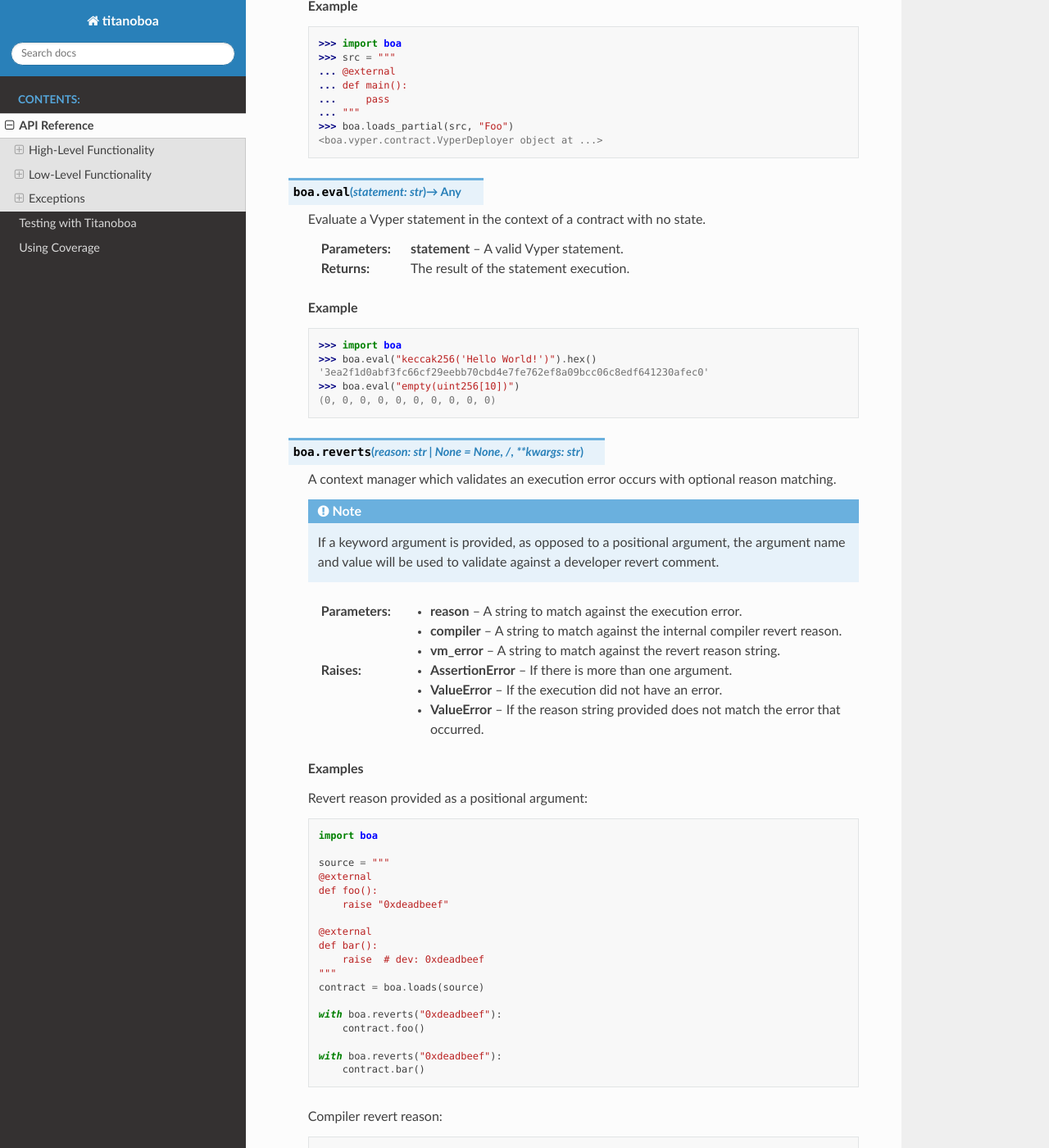
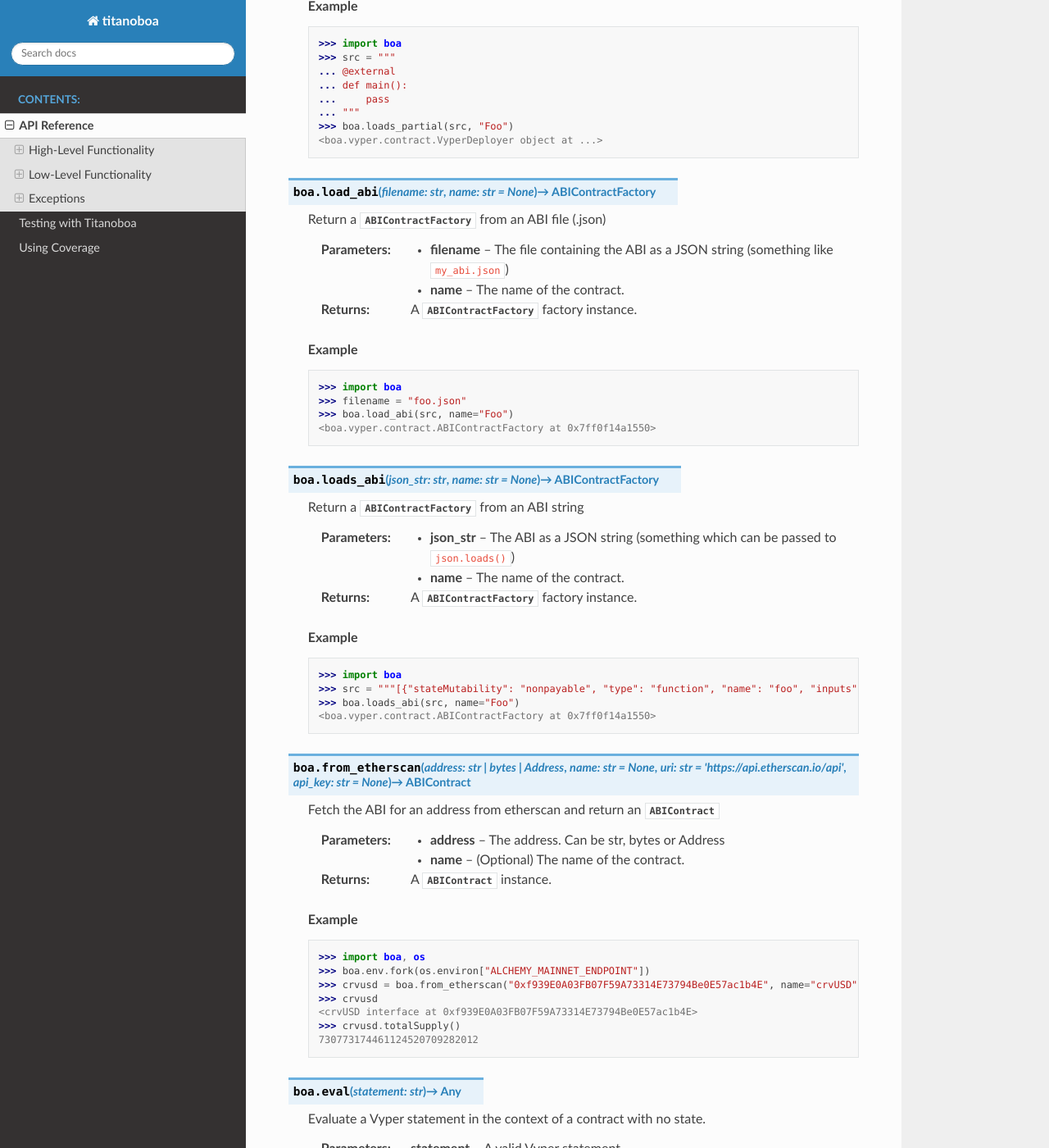
Before and after one commit to vyperlang/titanoboa, a Sphinx documentation site: the page built from docs/source/api.rst, in a window 1280 px wide and 1400 px high, scrolled down 2087 px. Shown: the whole window at 82% size. Built offline with Sphinx 7.4.7 and the Read the Docs theme 2.0.0, drawn with Linux system fonts in a browser that asks for light colours.

Commit message:
add docs for from_etherscan (and load_abi/loads_abi)

```diff
--- a/docs/source/api.rst
+++ b/docs/source/api.rst
@@ -111,6 +111,64 @@
         ... """
         >>> boa.loads_partial(src, "Foo")
         <boa.vyper.contract.VyperDeployer object at ...>
+
+
+.. function:: load_abi(filename: str, name: str = None) -> ABIContractFactory
+
+    Return a :py:class:`ABIContractFactory` from an ABI file (.json)
+
+    :param filename: The file containing the ABI as a JSON string (something like ``my_abi.json``)
+    :param name: The name of the contract.
+    :returns: A :py:class:`ABIContractFactory` factory instance.
+
+    .. rubric:: Example
+
+    .. code-block:: python
+
+        >>> import boa
+        >>> filename = "foo.json"
+        >>> boa.load_abi(src, name="Foo")
+        <boa.vyper.contract.ABIContractFactory at 0x7ff0f14a1550>
+
+
+.. function:: loads_abi(json_str: str, name: str = None) -> ABIContractFactory
+
+    Return a :py:class:`ABIContractFactory` from an ABI string
+
+    :param json_str: The ABI as a JSON string (something which can be passed to ``json.loads()``)
+    :param name: The name of the contract.
+    :returns: A :py:class:`ABIContractFactory` factory instance.
+
+    .. rubric:: Example
+
+    .. code-block:: python
+
+        >>> import boa
+        >>> src = """[{"stateMutability": "nonpayable", "type": "function", "name": "foo", "inputs": [{"name": "", "type": "bytes"}], "outputs": [{"name": "", "type": "bytes"}]}]"""
+        >>> boa.loads_abi(src, name="Foo")
+        <boa.vyper.contract.ABIContractFactory at 0x7ff0f14a1550>
+
+
+.. function:: from_etherscan(address: str | bytes | Address, name: str = None, uri: str = "https://api.etherscan.io/api", api_key: str = None) -> ABIContract
+
+    Fetch the ABI for an address from etherscan and return an :py:class:`ABIContract`
+
+    :param address: The address. Can be str, bytes or Address
+    :param name: (Optional) The name of the contract.
+    :returns: A :py:class:`ABIContract` instance.
+
+    .. rubric:: Example
+
+    .. code-block:: python
+
+        >>> import boa, os
+        >>> boa.env.fork(os.environ["ALCHEMY_MAINNET_ENDPOINT"])
+        >>> crvusd = boa.from_etherscan("0xf939E0A03FB07F59A73314E73794Be0E57ac1b4E", name="crvUSD")
+        >>> crvusd
+        <crvUSD interface at 0xf939E0A03FB07F59A73314E73794Be0E57ac1b4E>
+        >>> crvusd.totalSupply()
+        730773174461124520709282012
+
 
 .. function:: eval(statement: str) -> Any
 
```
